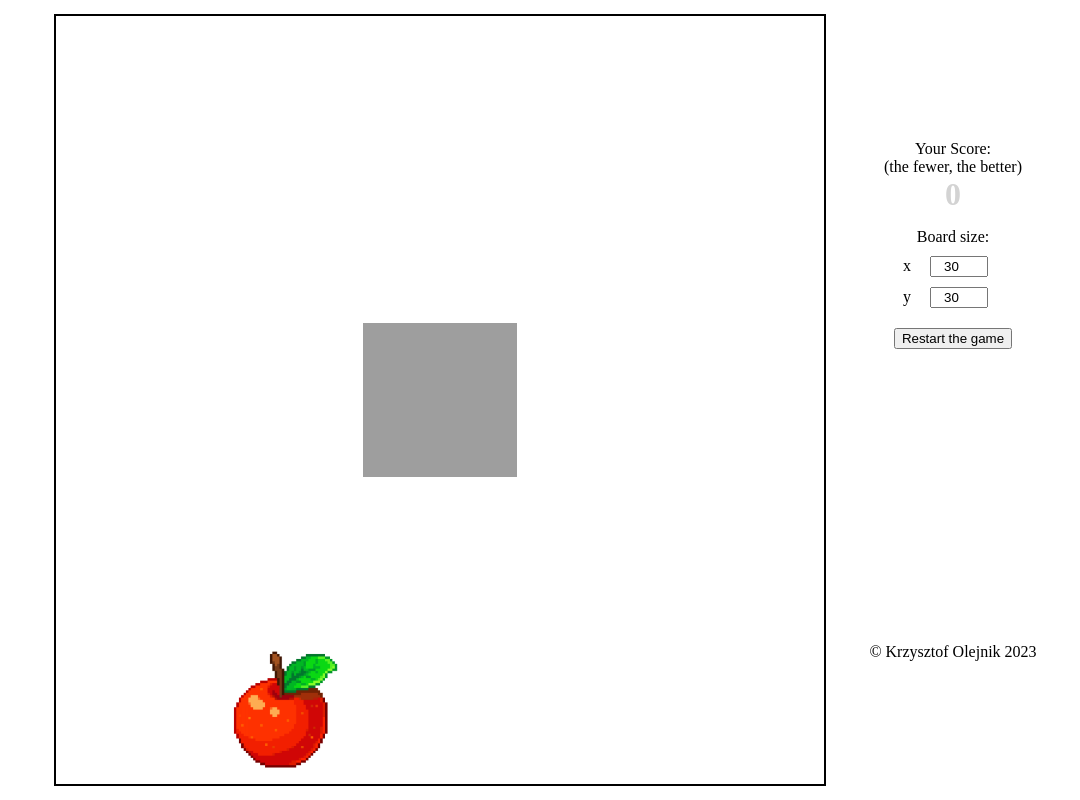
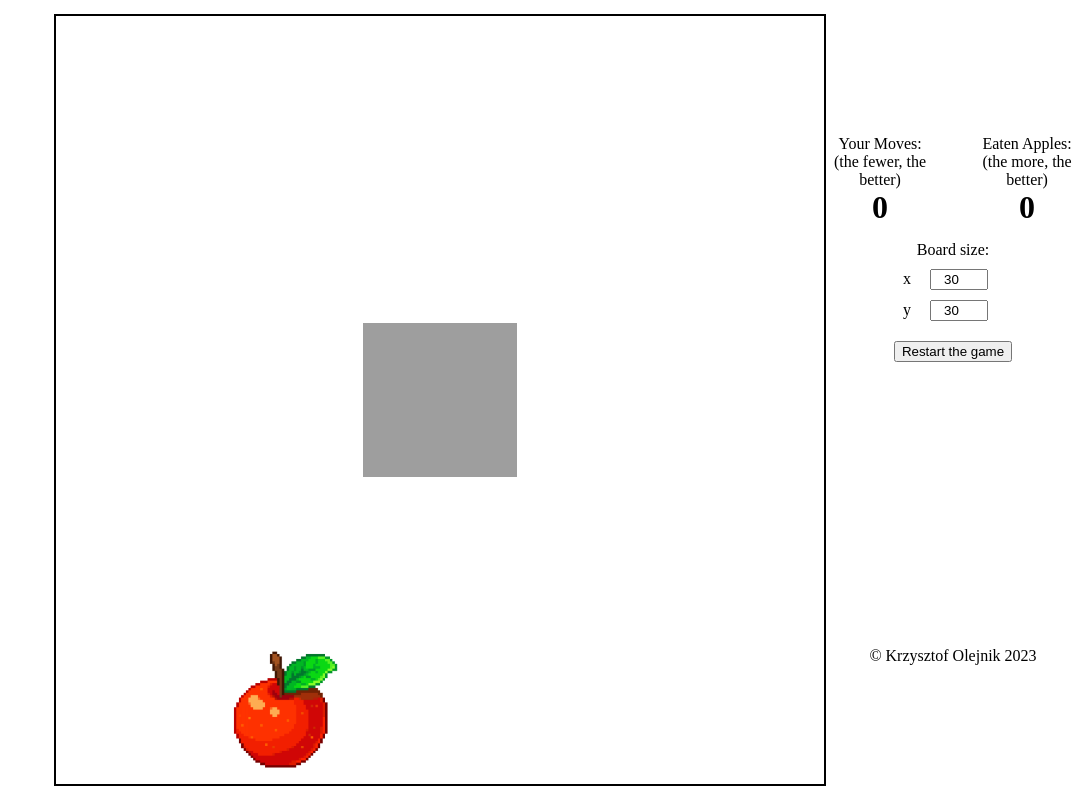
Before and after one commit to regurgitate/snake-but-you-win, a plain HTML site: page index.html in a window 1280 px wide. Shown: the whole page, without its empty margins (200-1280 px from the left). Drawn offline with Linux system fonts and the light colour scheme; grey boxes are pictures that could not be loaded.

Commit message:
minor bug fix with board size change, apples score added

```diff
--- a/index.html
+++ b/index.html
@@ -11,11 +11,18 @@
     <div class="side"></div>
     <div class="game"></div>
     <div class="side">
-      <div class="options">
-        <div>
-          Your Score:<br>
-          (the fewer, the better)
-          <div id="score">0</div>
+      <div class="options-and-scores">
+        <div class="scores">
+          <div>
+            Your Moves:<br>
+            (the fewer, the better)
+            <div id="score-moves">0</div>
+          </div>
+          <div>
+            Eaten Apples:<br>
+            (the more, the better)
+            <div id="score-apples">0</div>
+          </div>
         </div>
         <form class="form">
           <span class="title">Board size:</span><br>
--- a/init.js
+++ b/init.js
@@ -1,5 +1,9 @@
 const playGame = function(x, y) { // x, y - board size
   const game = document.querySelector('.game');
+  const scoreMoves = document.getElementById('score-moves');
+  const scoreApples = document.getElementById('score-apples');
+  scoreMoves.innerHTML = "0";
+  scoreApples.innerHTML = "0";
 
   game.style.gridTemplateColumns = `repeat(${x}, 1fr)`;
   game.style.gridTemplateRows = `repeat(${y}, 1fr)`;
@@ -9,9 +13,9 @@ const playGame = function(x, y) { // x, y - board size
 
   function determStartPoint(value, dim) {
     if (value % 2 === 0) {
-      startingPoint[dim] = value / 2;
+      startingPoint[dim] = +value / 2;
     } else {
-      startingPoint[dim] = (value + 1) / 2;
+      startingPoint[dim] = (+value + 1) / 2;
     }
   };
 
@@ -69,7 +73,8 @@ const playGame = function(x, y) { // x, y - board size
   let body = [
     {...headPos}
   ];
-  let points = 0;
+  let pointsMoves = 0;
+  let pointsApples = 0;
 
   // game mechanics
   mechanics = function(e) {
@@ -80,8 +85,7 @@ const playGame = function(x, y) { // x, y - board size
         document.removeEventListener('keydown', mechanics);
         alive = false;
       };
-      const score = document.getElementById('score');
-      score.innerHTML = ++points;
+      scoreMoves.innerHTML = ++pointsMoves;
 
       // set new place of the head
       headDiv = divSelector(headPos);
@@ -90,11 +94,11 @@ const playGame = function(x, y) { // x, y - board size
 
       // check if snake eats an apple
       if (appleDiv === headDiv) {
+        scoreApples.innerHTML = ++pointsApples;
         // check if you win
         if (body.length === x * y) {
           alert('Congratulations, you win');
           document.removeEventListener('keydown', mechanics);
-          score.style.color = 'black';
         } else {
           // if you didn't win yet, place an apple in new position
           placeApple();
--- a/styles.css
+++ b/styles.css
@@ -20,6 +20,12 @@
   grid-template-columns: repeat(30, 1fr); /* Create equal-width columns */
   grid-template-rows: repeat(30, 1fr); /* Create equal-height rows */
 }
+.scores {
+  display: flex;
+  flex-direction: row;
+  justify-content: space-between;
+  gap: 40px;
+}
 .side {
   display: flex;
   flex-direction: column;
@@ -41,13 +47,13 @@ input {
 button {
   margin-top: 20px;
 }
-.options {
+.options-and-scores {
   text-align: center;
 }
-#score {
+#score-moves, #score-apples {
   font-weight: bold;
   font-size: 2em;
-  color: lightgray;
+  color: black;
 }
 .head {
   background-image: url("./assets/snake-head.png");
```
